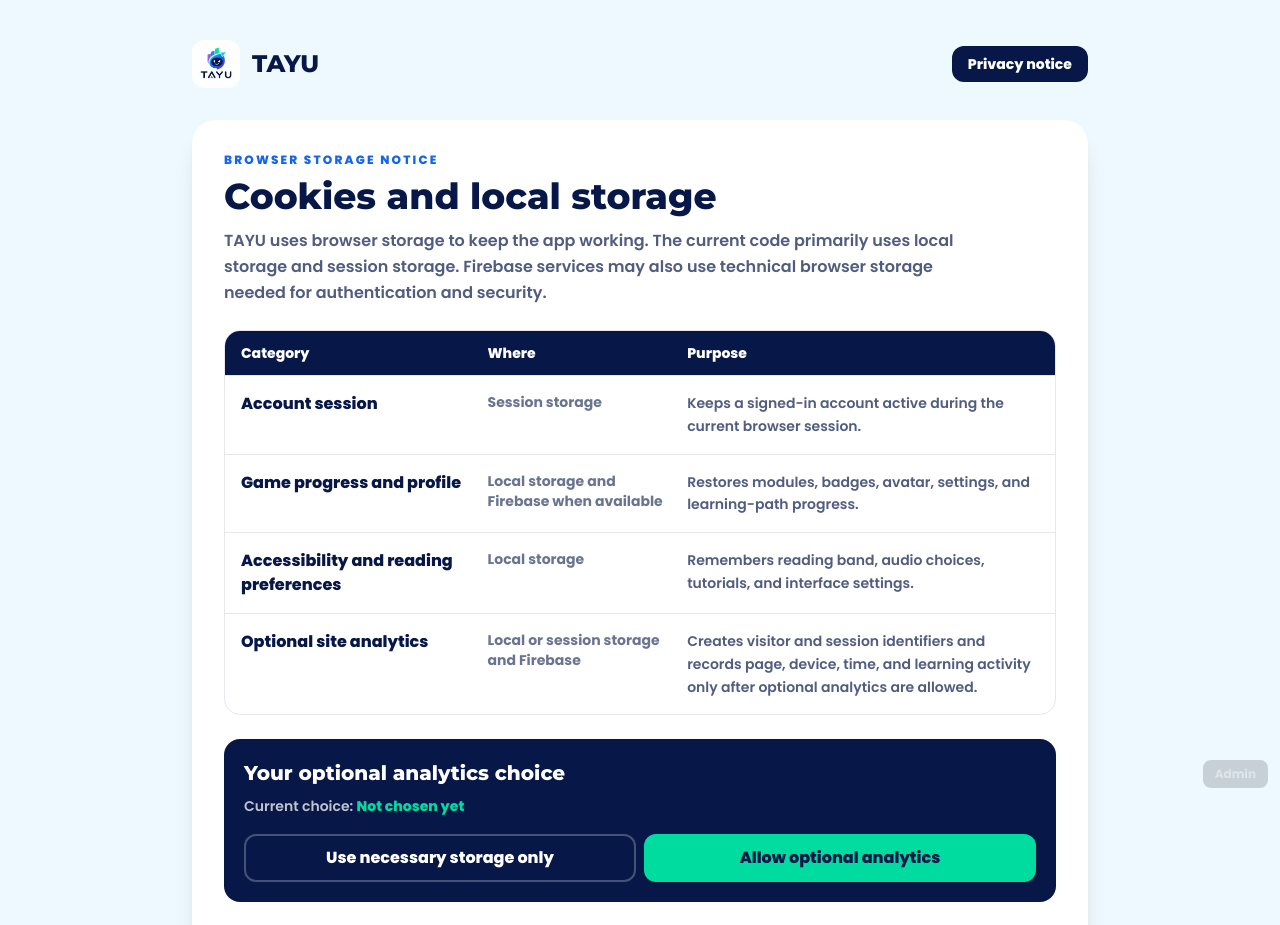
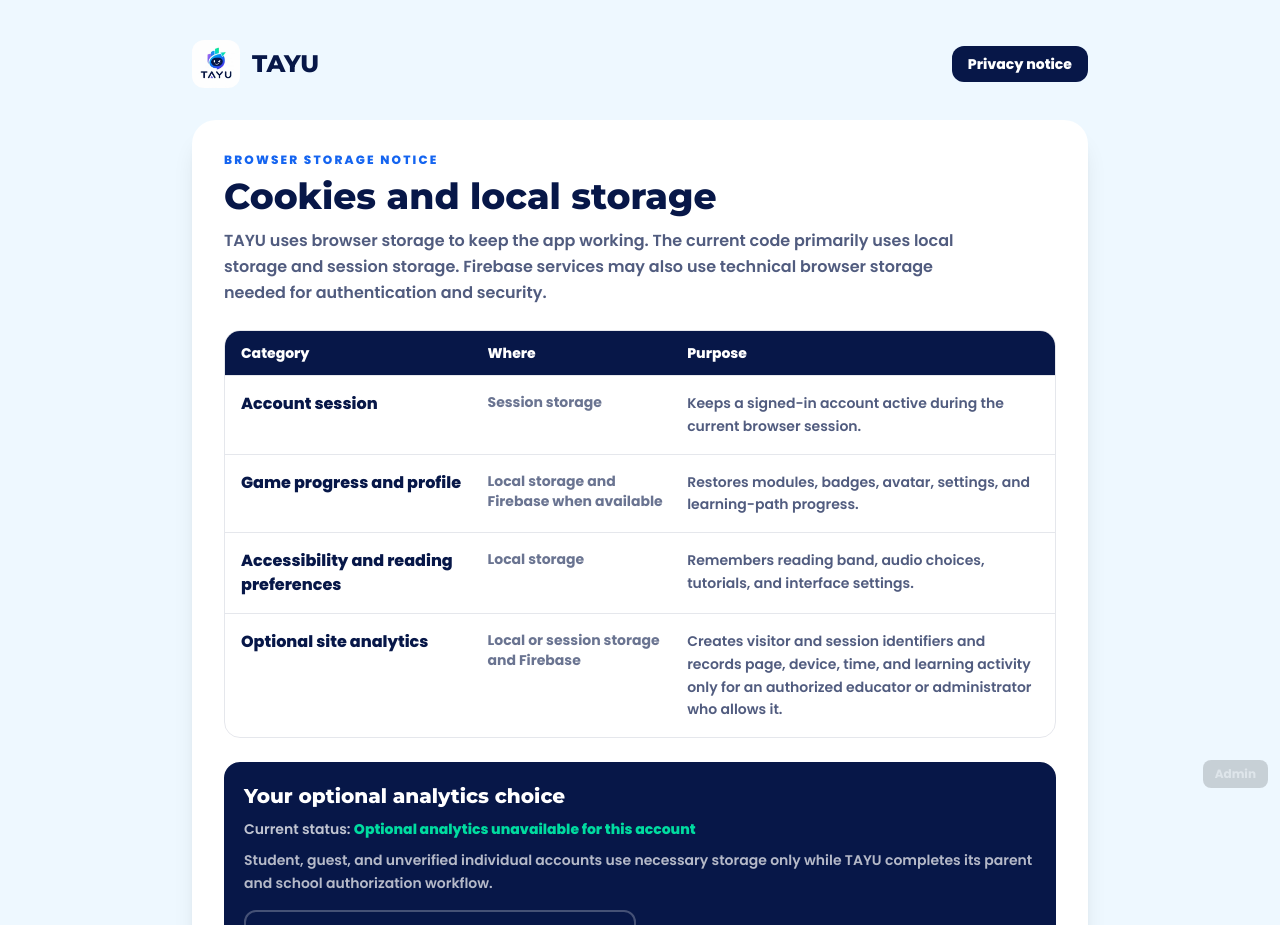
Before and after one commit to dev-rai1/tayu-game, a React (Vite) app in the folder frontend/: page /cookies in a window 1280 px wide. Shown: the top 925 px of the page. Built offline with nearby package versions, Linux system fonts and the light colour scheme; no server answers.

Commit message:
Clarify analytics availability by account role

```diff
--- a/frontend/src/pages/Cookies.jsx
+++ b/frontend/src/pages/Cookies.jsx
@@ -2,7 +2,9 @@ import { useEffect, useState } from 'react'
 import { Link } from 'react-router-dom'
 import {
   ANALYTICS_CHOICES,
+  analyticsRoleAllowed,
   getAnalyticsChoice,
+  optionalAnalyticsAllowed,
   setAnalyticsChoice,
 } from '../services/privacyPreferences.js'
 
@@ -10,11 +12,12 @@ const storageRows = [
   ['Account session', 'Session storage', 'Keeps a signed-in account active during the current browser session.'],
   ['Game progress and profile', 'Local storage and Firebase when available', 'Restores modules, badges, avatar, settings, and learning-path progress.'],
   ['Accessibility and reading preferences', 'Local storage', 'Remembers reading band, audio choices, tutorials, and interface settings.'],
-  ['Optional site analytics', 'Local or session storage and Firebase', 'Creates visitor and session identifiers and records page, device, time, and learning activity only after optional analytics are allowed.'],
+  ['Optional site analytics', 'Local or session storage and Firebase', 'Creates visitor and session identifiers and records page, device, time, and learning activity only for an authorized educator or administrator who allows it.'],
 ]
 
 export default function Cookies() {
   const [choice, setChoice] = useState(() => getAnalyticsChoice())
+  const canAllowAnalytics = analyticsRoleAllowed()
 
   useEffect(() => {
     const onChange = (event) => setChoice(event.detail || getAnalyticsChoice())
@@ -26,6 +29,14 @@ export default function Cookies() {
     setAnalyticsChoice(next)
     setChoice(next)
   }
+
+  const status = optionalAnalyticsAllowed()
+    ? 'Optional analytics allowed'
+    : choice === ANALYTICS_CHOICES.NECESSARY_ONLY
+      ? 'Necessary storage only'
+      : canAllowAnalytics
+        ? 'Not chosen yet'
+        : 'Optional analytics unavailable for this account'
 
   return (
     <main className="min-h-screen bg-[#eef8ff] px-5 py-10 text-navy sm:px-6">
@@ -61,11 +72,18 @@ export default function Cookies() {
           <section className="mt-6 rounded-2xl bg-navy p-5 text-white">
             <h2 className="font-display text-xl font-extrabold">Your optional analytics choice</h2>
             <p className="mt-2 text-sm font-semibold leading-relaxed text-white/75">
-              Current choice: <span className="font-extrabold text-teal">{choice === ANALYTICS_CHOICES.ALLOW ? 'Optional analytics allowed' : choice === ANALYTICS_CHOICES.NECESSARY_ONLY ? 'Necessary storage only' : 'Not chosen yet'}</span>
+              Current status: <span className="font-extrabold text-teal">{status}</span>
             </p>
+            {!canAllowAnalytics && (
+              <p className="mt-2 text-sm font-semibold leading-relaxed text-white/70">
+                Student, guest, and unverified individual accounts use necessary storage only while TAYU completes its parent and school authorization workflow.
+              </p>
+            )}
             <div className="mt-4 grid gap-2 sm:grid-cols-2">
               <button type="button" onClick={() => choose(ANALYTICS_CHOICES.NECESSARY_ONLY)} className="min-h-[48px] rounded-xl border-2 border-white/25 px-4 font-extrabold">Use necessary storage only</button>
-              <button type="button" onClick={() => choose(ANALYTICS_CHOICES.ALLOW)} className="min-h-[48px] rounded-xl bg-teal px-4 font-extrabold text-navy">Allow optional analytics</button>
+              {canAllowAnalytics && (
+                <button type="button" onClick={() => choose(ANALYTICS_CHOICES.ALLOW)} className="min-h-[48px] rounded-xl bg-teal px-4 font-extrabold text-navy">Allow optional analytics</button>
+              )}
             </div>
           </section>
 
```
